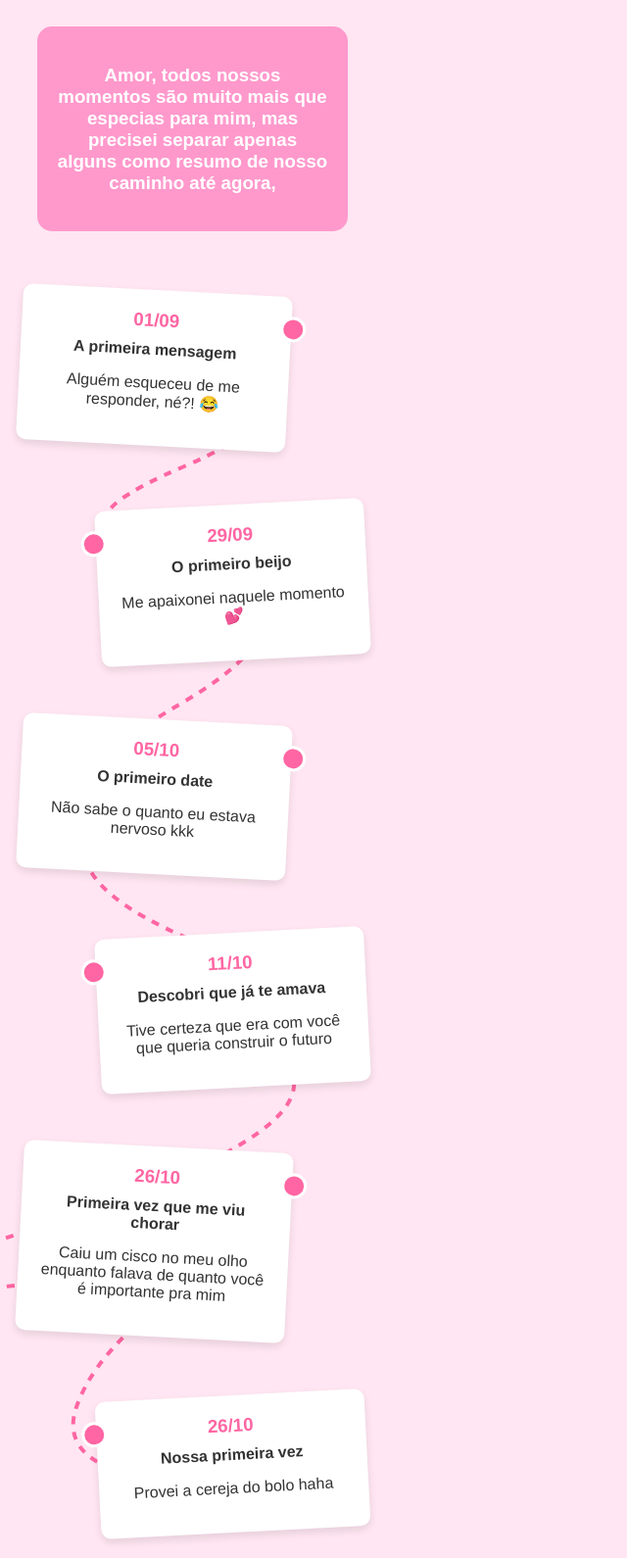
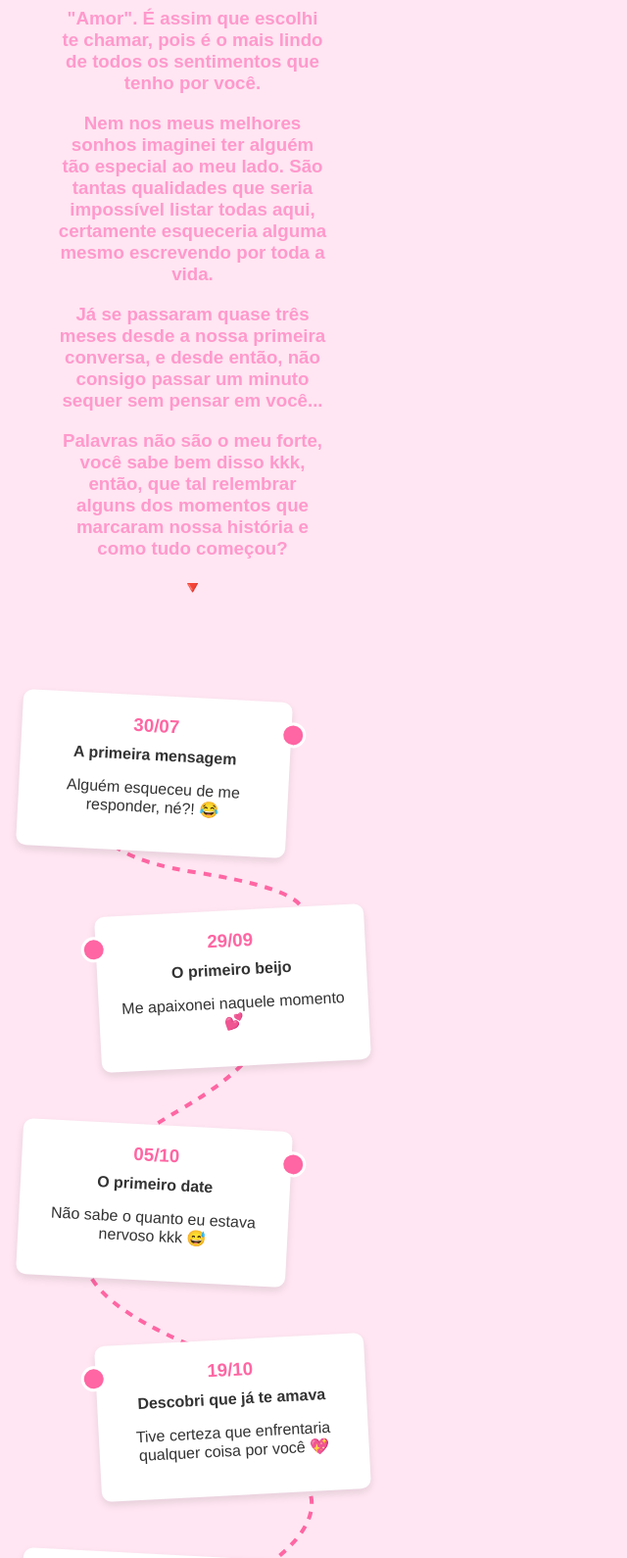
Before and after one commit to FelipeRibeiro12/page, a plain HTML site: page index.html in a window 1280 px wide. Shown: the part 113-1703 px from the top of the page at 98% size, without its empty margins (0-640 px from the left). Drawn offline with Linux system fonts and the light colour scheme.

Commit message:
Update index.html

```diff
--- a/index.html
+++ b/index.html
@@ -26,16 +26,8 @@
         }
 
         .header {
-            width: 100%;
+            background-color: #ffe6f2;
             color: #ff99cc;
-            padding: 20px;
-            border-radius: 15px;
-            text-align: center;
-        }
-
-        .headerr {
-            background-color: #ff99cc;
-            color: white;
             padding: 20px;
             border-radius: 15px;
             margin-left: 18px;
@@ -54,16 +46,6 @@
             left: 50%;
             transform: translateX(-50%);
             z-index: -1;
-        }
-
-        .eventf {
-            margin: 60px 0;
-            padding: 20px;
-            background-color: #fff;
-            border-radius: 10px;
-            box-shadow: 0 4px 8px rgba(0, 0, 0, 0.1);
-            width: 70%;
-            text-align: center;
         }
 
         .event {
@@ -139,27 +121,32 @@
 </head>
 <body>
     <div class="container">
+
         <div class="header">
-            <h1>Felipe & Maria</h1>
-        </div>
-
-        <div class="headerr">
-            <h3>Amor, todos nossos momentos são muito mais que especias para mim, mas precisei separar apenas alguns como resumo de nosso caminho até agora, </h3>
+            <h3>"Maria", "Princesa", ou melhor...</h3>
+            <h3>"Amor". É assim que escolhi te chamar, pois é o mais lindo de todos os sentimentos que tenho por você.</h3>
+            <h3>Nem nos meus melhores sonhos imaginei ter alguém tão especial ao meu lado. São tantas qualidades que seria impossível listar todas aqui, certamente esqueceria alguma mesmo escrevendo por toda a vida.</h3>
+            <h3>Já se passaram quase três meses desde a nossa primeira conversa, e desde então, não consigo passar um minuto sequer sem pensar em você...</h3>
+            <h3>Palavras não são o meu forte, você sabe bem disso kkk, então, que tal relembrar alguns dos momentos que marcaram nossa história e como tudo começou?</h3>
+            <h3> 🔻</h3>
         </div>
 
         <div class="timeline">
             <svg class="svg-path" width="375" height="2400" xmlns="http://www.w3.org/2000/svg">
                 <path d="M 187.5,20
-                          Q 375,100 187.5,180
+                          Q 5,150 197.5,180
                           T 250,260
                           Q 325,340 187.5,420
                           T 150,500
                           Q 5,580 187.5,660
                           T 200,740
-                          Q 455,820 57.5,950
+                          Q 455,820 157.5,950
                           T 250,980
                           Q 105,1060 77.5,1140
-                          T 250,1220"
+                          T 250,1220
+                          Q 250 ,1300 75,1380
+                          Q 400,1520 300,1600
+                          Q 300, 1720 70, 1800"
                       stroke="#ff66a3"
                       stroke-width="4"
                       fill="none"
@@ -168,7 +155,7 @@
 
 
             <div class="event">
-                <h3>01/09</h3>
+                <h3>30/07</h3>
                 <b>A primeira mensagem</b>
                 <p>Alguém esqueceu de me responder, né?! 😂</p>
             </div>
@@ -182,47 +169,44 @@
             <div class="event">
                 <h3>05/10</h3>
                 <b>O primeiro date</b>
-                <p>Não sabe o quanto eu estava nervoso kkk</p>
+                <p>Não sabe o quanto eu estava nervoso kkk 😅</p>
             </div>
 
             <div class="event">
-                <h3>11/10</h3>
+                <h3>19/10</h3>
                 <b>Descobri que já te amava</b>
-                <p>Tive certeza que era com você que queria construir o futuro</p>
-            </div>
-
-            <div class="event">
-                <h3>26/10</h3>
-                <b>Primeira vez que me viu chorar</b>
-                <p>Caiu um cisco no meu olho enquanto falava de quanto você é importante pra mim</p>
+                <p>Tive certeza que enfrentaria qualquer coisa por você 💖</p>
             </div>
 
             <div class="event">
                 <h3>26/10</h3>
                 <b>Nossa primeira vez</b>
-                <p>Provei a cereja do bolo haha</p>
-            </div>
-
-            <div class="event">
-                <h3>26/10</h3>
-                <p>Primeira vez que te dei flores (rosas rosas )</p>
+                <p>Provamos a cereja do bolo haha 🔥</p>
             </div>
 
             <div class="event">
                 <h3>14/12</h3>
                 <b>A primeira viagem juntos</b>
-                <p>Aproveitamos demais aquele chalé haha</p>
+                <p>Perfeita, especial, incrível... 🐑</p>
+            </div>
+
+            <div class="event">
+                <h3>16/12</h3>
+                <b>Seu primeiro "Te amo"</b>
+                <p>Tudo que eu mais queria ouvir ❤️‍🔥</p>
+            </div>
+
+            <div class="event">
+                <h3>21/12</h3>
+                <b>"Aceita namorar comigo?"</b>
+                <p>Enfim o pedido oficial... 💍</p>
             </div>
 
             <div class="event">
                 <h3>ထ</h3>
                 <b>Até que a morte nos separe</b>
-                <p>Pra sempre a gente </p>
-
-        </div>
-
-        <div class="button">
-            <a href="#">Quer namorar comigo? 💍</a>
+                <p>Pra sempre a gente 👩🏼‍❤️‍👨🏼</p>
+            </div>
         </div>
 
         <div class="footer">
```
